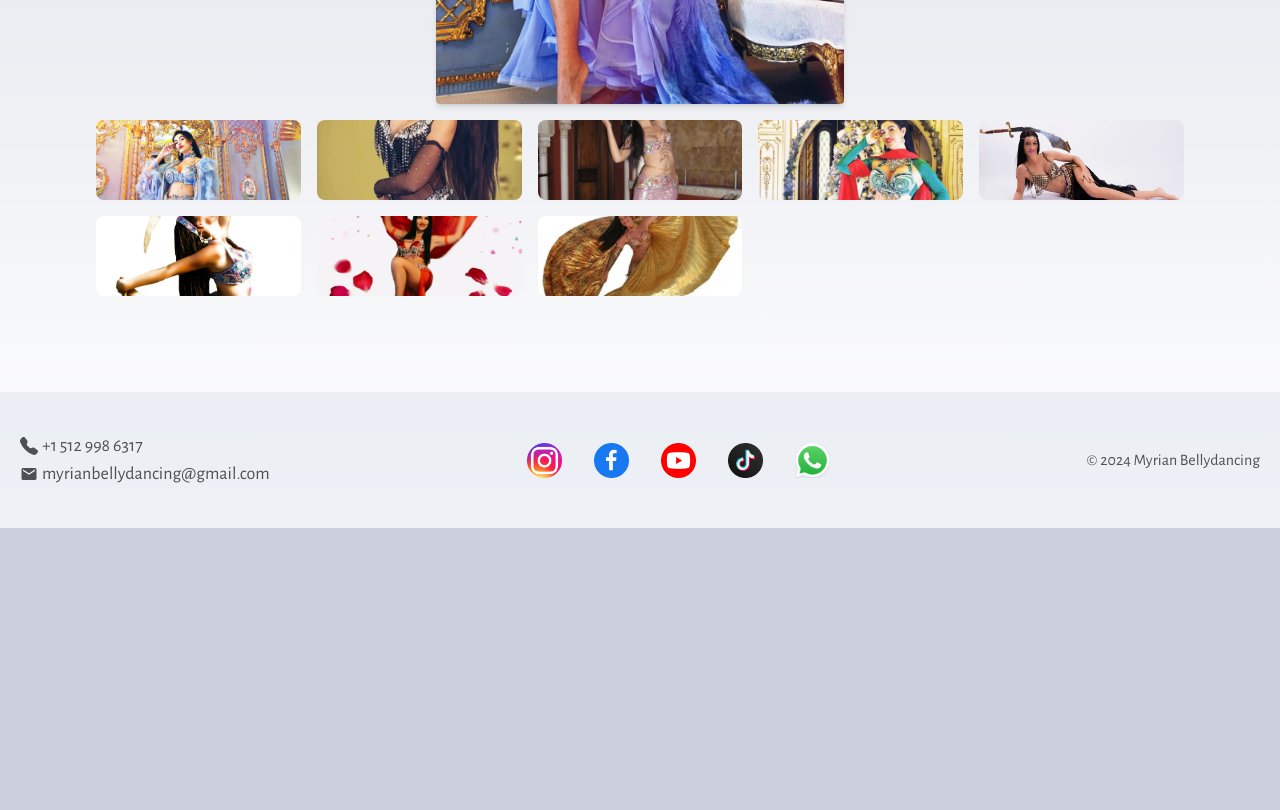
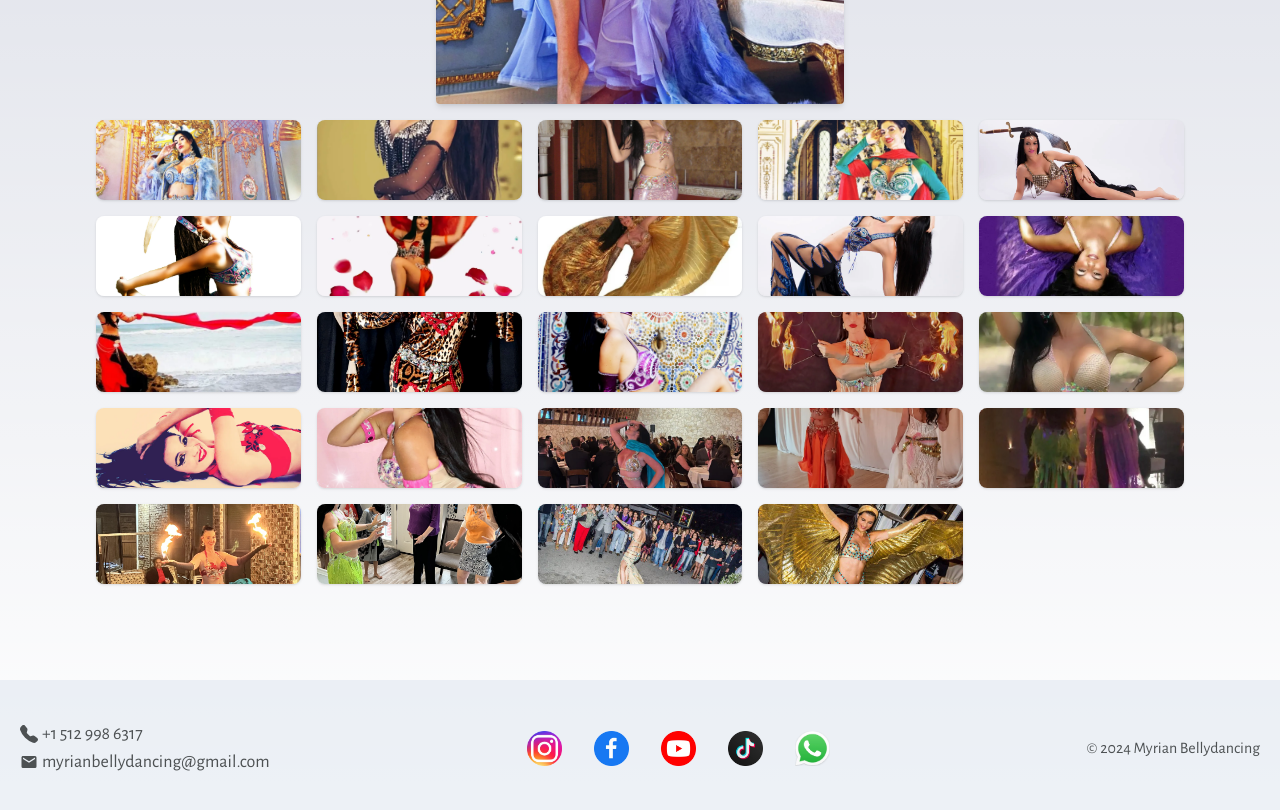
Before and after one commit to gsavr/myr-bd, a Next.js app: page /photos in a window 1280 px wide. Shown: the part 820-1630 px from the top of the page. Before the commit the page ends 1348 px from the top, so only its background shows below. Built offline with nearby package versions, Linux system fonts and the light colour scheme; a web font is replaced by a local one.

Commit message:
added all galleries

```diff
--- a/src/app/photos/page.tsx
+++ b/src/app/photos/page.tsx
@@ -1,7 +1,6 @@
 "use client";
 
 import { useState } from "react";
-import Link from "next/link";
 import { Aboreto } from "next/font/google";
 import { studioPics } from "@/assets/photos-list";
 import { PicGallery } from "@/components/PicGallery";
--- a/src/components/PicGallery.tsx
+++ b/src/components/PicGallery.tsx
@@ -32,7 +32,7 @@ export const PicGallery: React.FC<PicGalleryProps> = (props) => {
                 height={400}
                 onClick={() => setActive(imgelink)}
                 src={imgelink}
-                className="h-20 max-w-full cursor-pointer rounded-lg object-cover object-center"
+                className="h-20 max-w-full cursor-pointer rounded-lg object-cover object-center shadow"
                 alt="gallery-image"
               />
             </div>
```
Also changed, not shown: src/assets/photos-list.tsx (+36 -0 lines).
